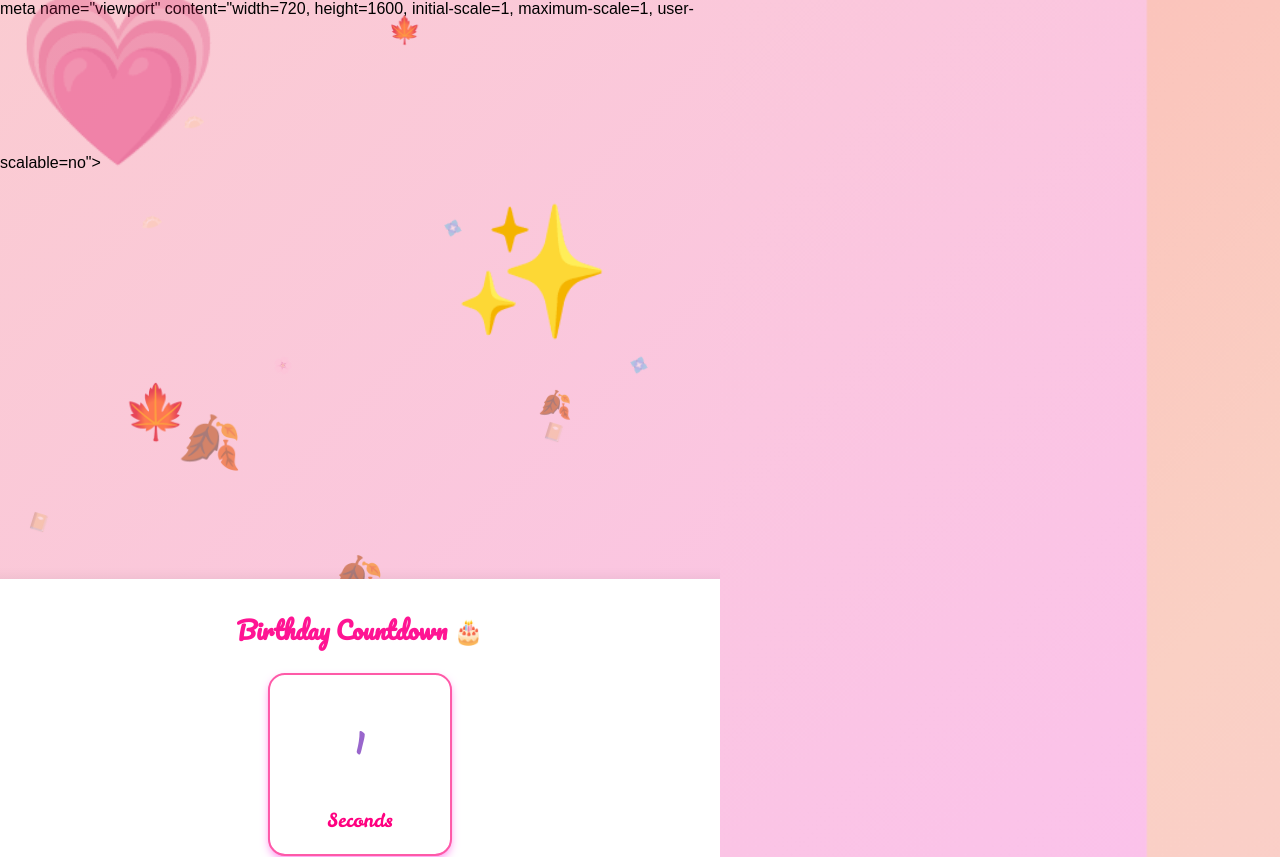
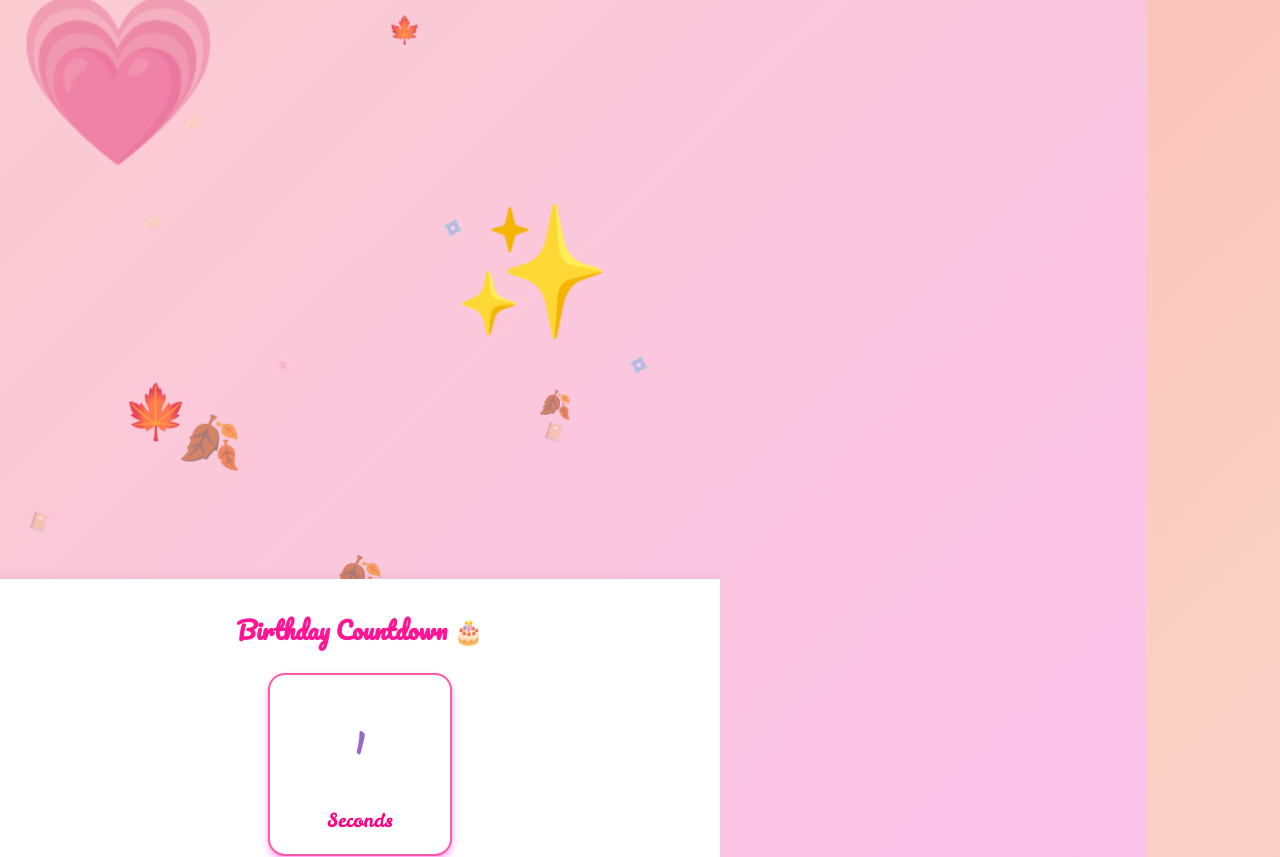
Before and after one commit to NPC456/Birthday, a plain HTML site: page index.html in a window 1280 px wide. Shown: the top 857 px of the page. Drawn offline with Linux system fonts and the light colour scheme; a web font is replaced by a local one.

Commit message:
Update index.html

```diff
--- a/index.html
+++ b/index.html
@@ -2,13 +2,12 @@
 <html lang="en">
 <head>
   <meta charset="UTF-8">
-  meta name="viewport" content="width=720, height=1600, initial-scale=1, maximum-scale=1, user-scalable=no">
+  <meta name="viewport" content="width=device-width, initial-scale=1.0">
   <title>Happy Birthday!</title>
 </head>
 <body>
   <!-- Add the canvas for confetti -->
   <canvas id="vanillaConfettiCanvas"></canvas>
-
   <!-- Link your JavaScript file -->
   <script src="./script.js" type="module"></script>
 </body>
```
